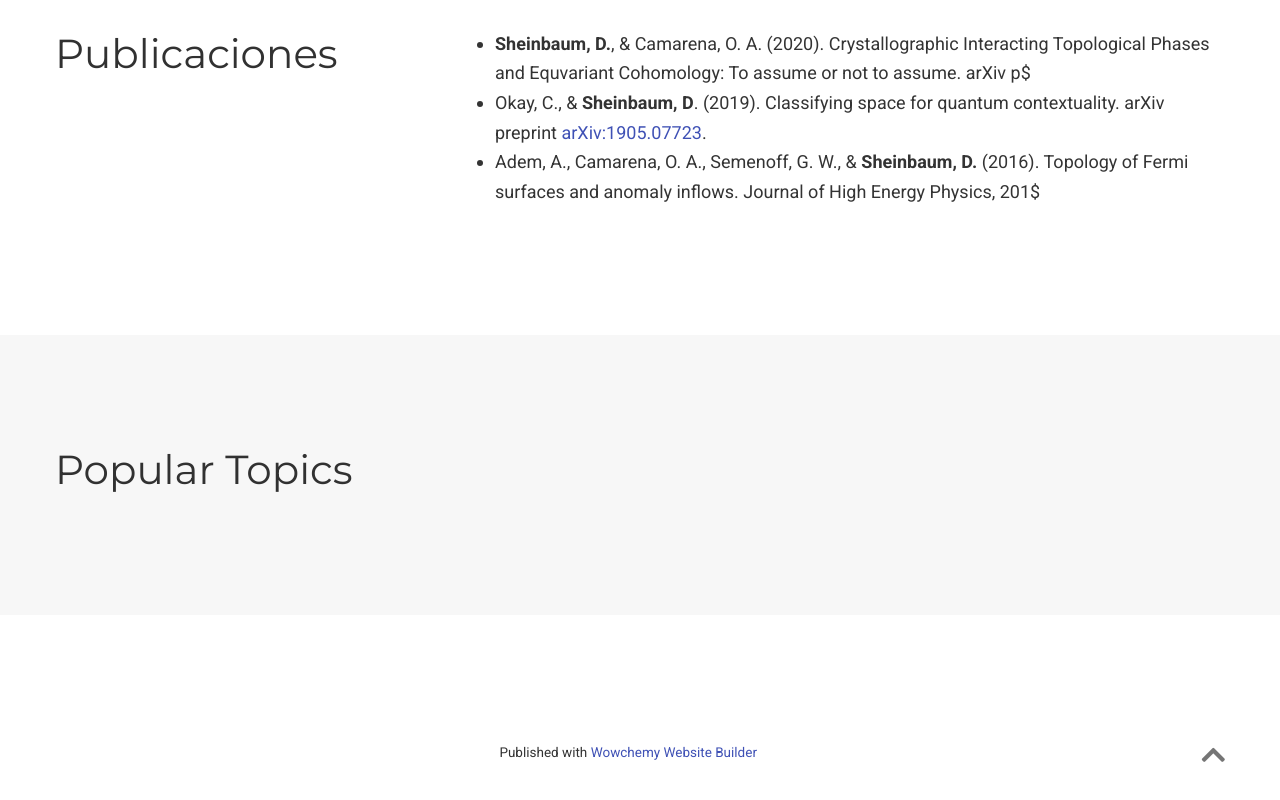
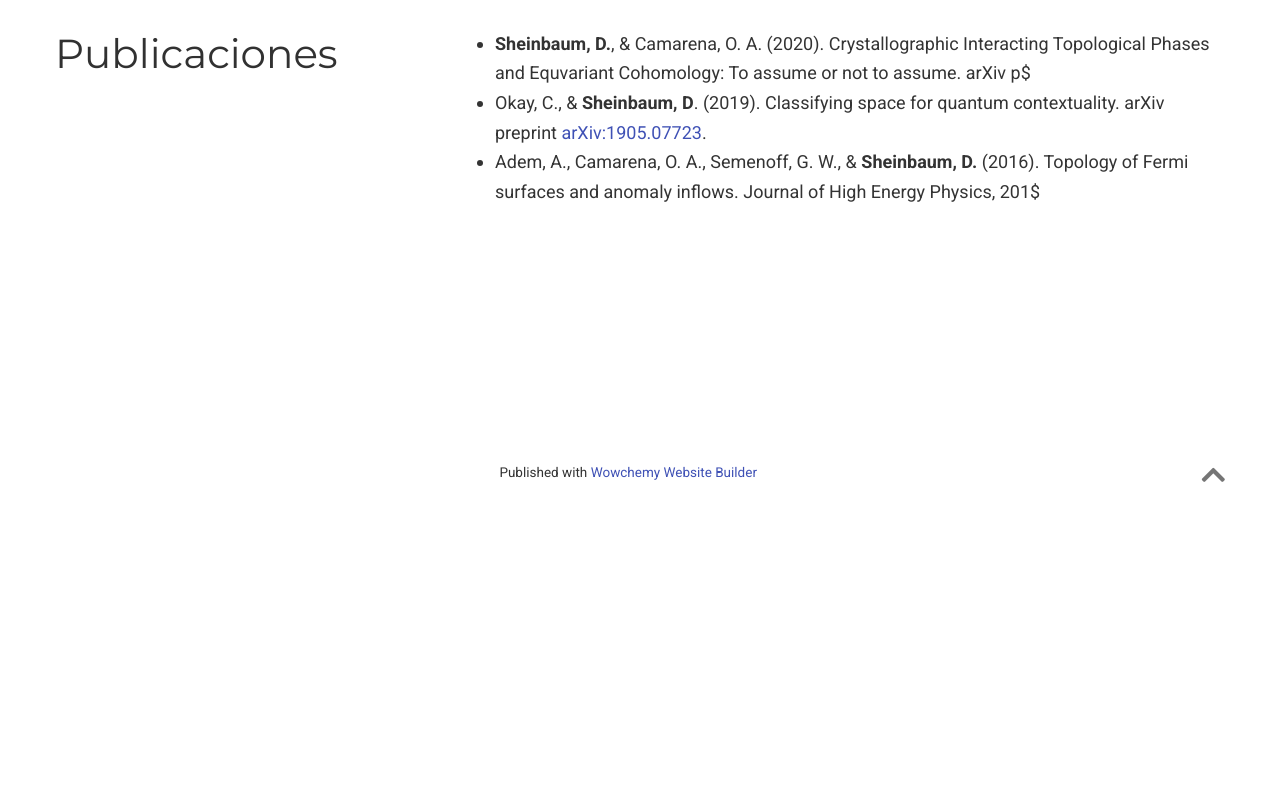
Before and after one commit to d-shein/d-shein.github.io, a plain HTML site: page es/index.html in a window 1280 px wide. Shown: the part 1202-2002 px from the top of the page. After the commit the page ends 1739 px from the top, so only its background shows below. Drawn offline with nearby package versions, Linux system fonts and the light colour scheme; some packages are replaced by stand-ins of ours.

```diff
--- a/es/index.html
+++ b/es/index.html
@@ -1027,80 +1027,6 @@
 
 
 
-
-
-
-
-
-
-
-
-
-
-
-
-
-
-
-
-
-
-
-
-
-
-
-
-
-
-
-
-
-
-  <section id="tags" class="home-section wg-tag-cloud   "  >
-    <div class="container">
-
-
-
-
-
-
-
-
-
-
-
-
-
-
-
-
-
-
-<div class="row">
-  <div class="col-12 col-lg-4 section-heading">
-    <h1>Popular Topics</h1>
-
-  </div>
-  <div class="col-12 col-lg-8">
-
-
-
-
-  </div>
-</div>
-
-    </div>
-  </section>
-
-
-
-
-
-
-
-
-
       <script src="https://cdnjs.cloudflare.com/ajax/libs/jquery/3.5.1/jquery.min.js" integrity="sha256-9/aliU8dGd2tb6OSsuzixeV4y/faTqgFtohetphbbj0=" crossorigin="anonymous"></script>
       <script src="https://cdnjs.cloudflare.com/ajax/libs/jquery.imagesloaded/4.1.4/imagesloaded.pkgd.min.js" integrity="sha256-lqvxZrPLtfffUl2G/e7szqSvPBILGbwmsGE1MKlOi0Q=" crossorigin="anonymous"></script>
       <script src="https://cdnjs.cloudflare.com/ajax/libs/jquery.isotope/3.0.6/isotope.pkgd.min.js" integrity="sha256-CBrpuqrMhXwcLLUd5tvQ4euBHCdh7wGlDfNz8vbu/iI=" crossorigin="anonymous"></script>
```
Also changed, not shown: index.html (+2 -1 lines).
